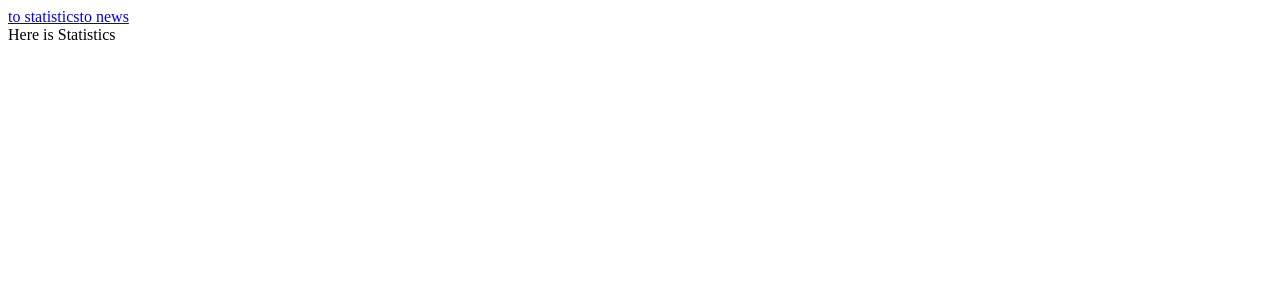
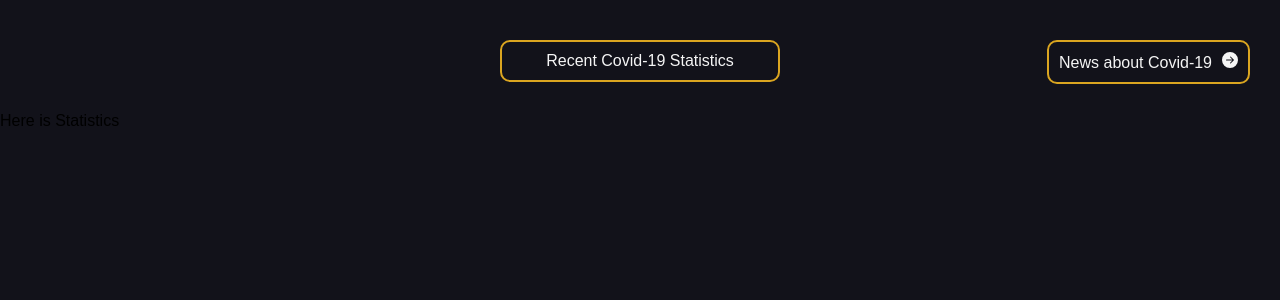
Before and after one commit to mdyerf/Covid-Forecast, a React (Create React App) app: page / in a window 1280 px wide. Shown: the top 300 px of the page. Built offline with nearby package versions, Linux system fonts and the light colour scheme.

Commit message:
basic styling

```diff
--- a/package.json
+++ b/package.json
@@ -3,6 +3,7 @@
   "version": "0.1.0",
   "private": true,
   "dependencies": {
+    "@react-icons/all-files": "^4.1.0",
     "@testing-library/jest-dom": "^5.11.4",
     "@testing-library/react": "^11.1.0",
     "@testing-library/user-event": "^12.1.10",
@@ -12,6 +13,7 @@
     "mime": "^3.0.0",
     "react": "^17.0.2",
     "react-dom": "^17.0.2",
+    "react-icons": "^4.3.1",
     "react-router-dom": "^6.0.2",
     "react-scripts": "4.0.3",
     "web-vitals": "^1.0.1"
--- a/src/App.css
+++ b/src/App.css
@@ -1,38 +1,103 @@
-.App {
+* {
+  margin: 0;
+  padding: 0;
+  font-family: "RocknRoll One", sans-serif;
+  text-decoration: none;
+  color: black;
+}
+
+body {
+  background-color: #12121a;
+  -ms-overflow-style: none;
+  scrollbar-width: none;
+}
+body::-webkit-scrollbar {
+  display: none;
+}
+
+div.page-title {
+  border: 2px solid goldenrod;
+  margin: auto;
+  margin-top: 40px;
+  margin-bottom: 30px;
+  padding: 10px;
+  color: whitesmoke;
+  width: 20%;
+  border-radius: 10px;
   text-align: center;
 }
 
-.App-logo {
-  height: 40vmin;
-  pointer-events: none;
+div.nav-link {
+  position: absolute;
+  border: 2px solid goldenrod;
+  top: 40px;
+  bottom: 30px;
+  padding: 10px;
+  color: whitesmoke;
+  width: fit-content;
+  height: fit-content;
+  border-radius: 10px;
+  text-align: center;
+}
+div.nav-link:hover {
+  background-color: #040405;
+}
+.nav-link-arr {
+  fill: whitesmoke;
+  margin-top: auto;
 }
 
-@media (prefers-reduced-motion: no-preference) {
-  .App-logo {
-    animation: App-logo-spin infinite 20s linear;
-  }
+div.news-container {
+  display: flex;
+  flex-direction: row;
+  flex-wrap: wrap;
+  justify-content: center;
+  align-items: center;
+  width: 100%;
 }
 
-.App-header {
-  background-color: #282c34;
-  min-height: 100vh;
+div.news-card {
+  width: 600px;
+  box-shadow: 0 0 10px black;
+  background-color: white;
+  border-radius: 10px;
+  margin: 20px 30px;
   display: flex;
-  flex-direction: column;
+  flex-direction: row;
+  justify-content: flex-start;
   align-items: center;
-  justify-content: center;
-  font-size: calc(10px + 2vmin);
-  color: white;
+}
+div.news-card:hover {
+  background-color: rgb(195, 207, 207);
 }
 
-.App-link {
-  color: #61dafb;
+div.news-image-container {
+  width: 33%;
+  min-width: 230px;
+  margin: 15px;
 }
 
-@keyframes App-logo-spin {
-  from {
-    transform: rotate(0deg);
-  }
-  to {
-    transform: rotate(360deg);
-  }
+div.news-image-container img {
+  margin: auto;
+  border-radius: 3px;
+  box-shadow: 0 0 10px gray;
 }
+
+div.news-text {
+  border-left: 3px solid brown;
+  height: 95%;
+  padding: 15px;
+  max-width: 250px;
+  max-height: 250px;
+}
+
+div.news-title {
+  font-weight: bolder;
+  font-size: xx-large;
+  overflow: hidden;
+  max-height: 150px;
+}
+div.news-subtitle {
+  overflow: hidden;
+  max-height: 100px;
+}
--- a/src/App.js
+++ b/src/App.js
@@ -1,21 +1,19 @@
 import React from "react";
 import "./App.css";
-import { Routes, Route, Link, BrowserRouter } from "react-router-dom";
+import { Routes, Route, BrowserRouter } from "react-router-dom";
 import routes from "./constants/routes";
 import Statistics from "./screens/Statistics";
 import News from "./screens/News";
 
-const App = () => (
+function App() {
+  return (
     <BrowserRouter>
-    <header>
-      <Link to={routes.Statistics}>to statistics</Link>
-      <Link to={routes.News}>to news</Link>
-    </header>
       <Routes>
         <Route exact path={routes.Statistics} element={<Statistics />} />
         <Route path={routes.News} element={<News />} />
       </Routes>
     </BrowserRouter>
   );
+}
 
 export default App;
--- a/src/constants/routes.js
+++ b/src/constants/routes.js
@@ -1,6 +1,7 @@
 const routes = Object.freeze({
   Statistics: "/",
   News: "/news",
+  NewsDetail: "/news-detail"
 });
 
 export default routes;
--- a/src/screens/News.js
+++ b/src/screens/News.js
@@ -1,7 +1,105 @@
 import React from "react";
+import { Link } from "react-router-dom";
+import routes from "../constants/routes";
+import { BsFillArrowLeftCircleFill } from "react-icons/bs";
 
 function News(props) {
-  return <div>Here are News</div>;
+  return (
+    <>
+      <div className="page-title">News about Covid-19</div>
+      <Link to={routes.Statistics}>
+        <div className="nav-link" style={{ left: "30px" }}>
+          <BsFillArrowLeftCircleFill
+            style={{ marginRight: "10px" }}
+            className="nav-link-arr"
+          />
+          Recent Statistics
+        </div>
+      </Link>
+      <div className="news-container">
+        <Link to={routes.NewsDetail} params={{ id: 1 }}>
+          <div className="news-card">
+            <div className="news-image-container">
+              <img width="100%" src="doodle-bg.jpg" alt="news" />
+            </div>
+            <div className="news-text">
+              <div className="news-title">
+                This is a long title about this news!
+              </div>
+              <div className="news-subtitle">
+                And this is subtitle which is actualy very long that may not fit
+                in the card
+              </div>
+            </div>
+          </div>
+        </Link>
+        <Link to={routes.NewsDetail} params={{ id: 1 }}>
+          <div className="news-card">
+            <div className="news-image-container">
+              <img width="100%" src="doodle-bg.jpg" alt="news" />
+            </div>
+            <div className="news-text">
+              <div className="news-title">
+                This is a long title about this news!
+              </div>
+              <div className="news-subtitle">
+                And this is subtitle which is actualy very long that may not fit
+                in the card
+              </div>
+            </div>
+          </div>
+        </Link>
+        <Link to={routes.NewsDetail} params={{ id: 1 }}>
+          <div className="news-card">
+            <div className="news-image-container">
+              <img width="100%" src="doodle-bg.jpg" alt="news" />
+            </div>
+            <div className="news-text">
+              <div className="news-title">
+                This is a long title about this news!
+              </div>
+              <div className="news-subtitle">
+                And this is subtitle which is actualy very long that may not fit
+                in the card
+              </div>
+            </div>
+          </div>
+        </Link>
+        <Link to={routes.NewsDetail} params={{ id: 1 }}>
+          <div className="news-card">
+            <div className="news-image-container">
+              <img width="100%" src="doodle-bg.jpg" alt="news" />
+            </div>
+            <div className="news-text">
+              <div className="news-title">
+                This is a long title about this news!
+              </div>
+              <div className="news-subtitle">
+                And this is subtitle which is actualy very long that may not fit
+                in the card
+              </div>
+            </div>
+          </div>
+        </Link>
+        <Link to={routes.NewsDetail} params={{ id: 1 }}>
+          <div className="news-card">
+            <div className="news-image-container">
+              <img width="100%" src="doodle-bg.jpg" alt="news" />
+            </div>
+            <div className="news-text">
+              <div className="news-title">
+                This is a long title about this news!
+              </div>
+              <div className="news-subtitle">
+                And this is subtitle which is actualy very long that may not fit
+                in the card
+              </div>
+            </div>
+          </div>
+        </Link>
+      </div>
+    </>
+  );
 }
 
 export default News;
--- a/src/screens/Statistics.js
+++ b/src/screens/Statistics.js
@@ -1,7 +1,24 @@
 import React from "react";
+import { BsFillArrowRightCircleFill } from "react-icons/bs";
+import { Link } from "react-router-dom";
+import routes from "../constants/routes";
 
 function Statistics(props) {
-  return <div>Here is Statistics</div>;
+  return (
+    <>
+      <div className="page-title">Recent Covid-19 Statistics</div>
+      <Link to={routes.News}>
+        <div className="nav-link" style={{ right: "30px" }}>
+          News about Covid-19
+          <BsFillArrowRightCircleFill
+            style={{ marginLeft: "10px" }}
+            className="nav-link-arr"
+          />
+        </div>
+      </Link>
+      <div>Here is Statistics</div>
+    </>
+  );
 }
 
 export default Statistics;
```
Also changed, not shown: public/doodle-bg.jpg (added), 1 other file (tests, documents, lock files or other folders). Lines whose indentation alone changed are shown as unchanged.
